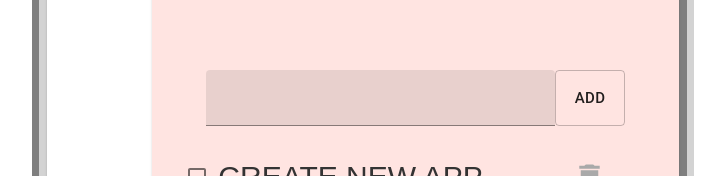
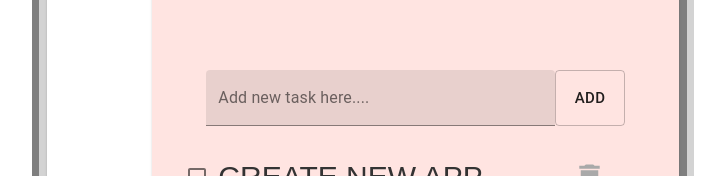
Before and after one commit to WebHeroSchool/React_Todo_NM, a React (Create React App) app: page /todo in a window 1280 px wide. Shown: the part 132-308 px from the top of the page, without its empty margins (277-1002 px from the left). Built offline with nearby package versions, Linux system fonts and the light colour scheme.

Commit message:
class changed to hooks in component InputItem ( fixed label)

```diff
--- a/src/Components/Todo/InputItem/InputItem.js
+++ b/src/Components/Todo/InputItem/InputItem.js
@@ -44,7 +44,7 @@ const InputItem = (
                 <TextField
                     type="form"
                     id="filled-basic"
-                    label={InputItem.label}
+                    label={inputItem.label}
                     variant="filled"
                     className={styles.text}
                     error={inputItem.error}
```
